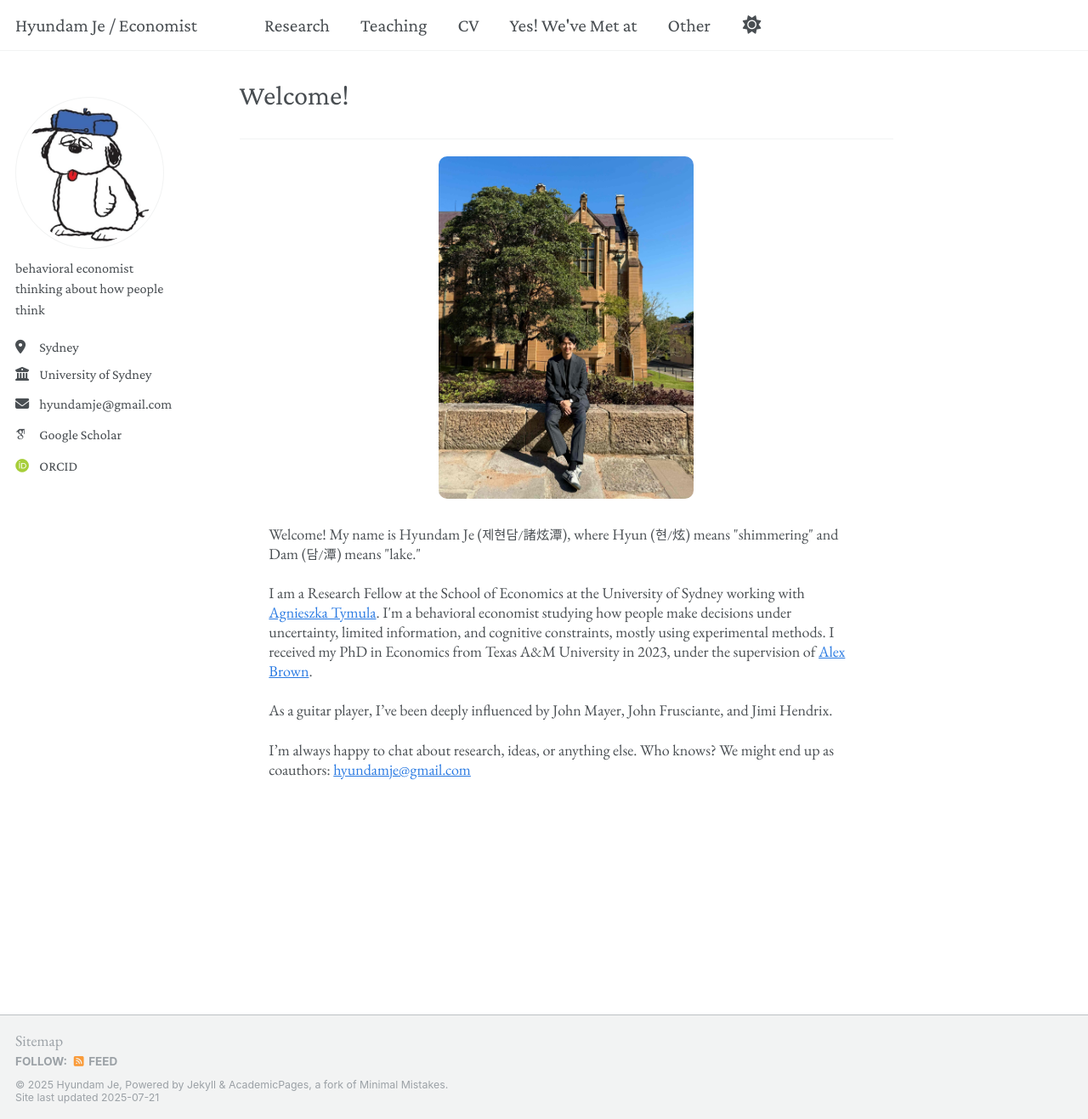
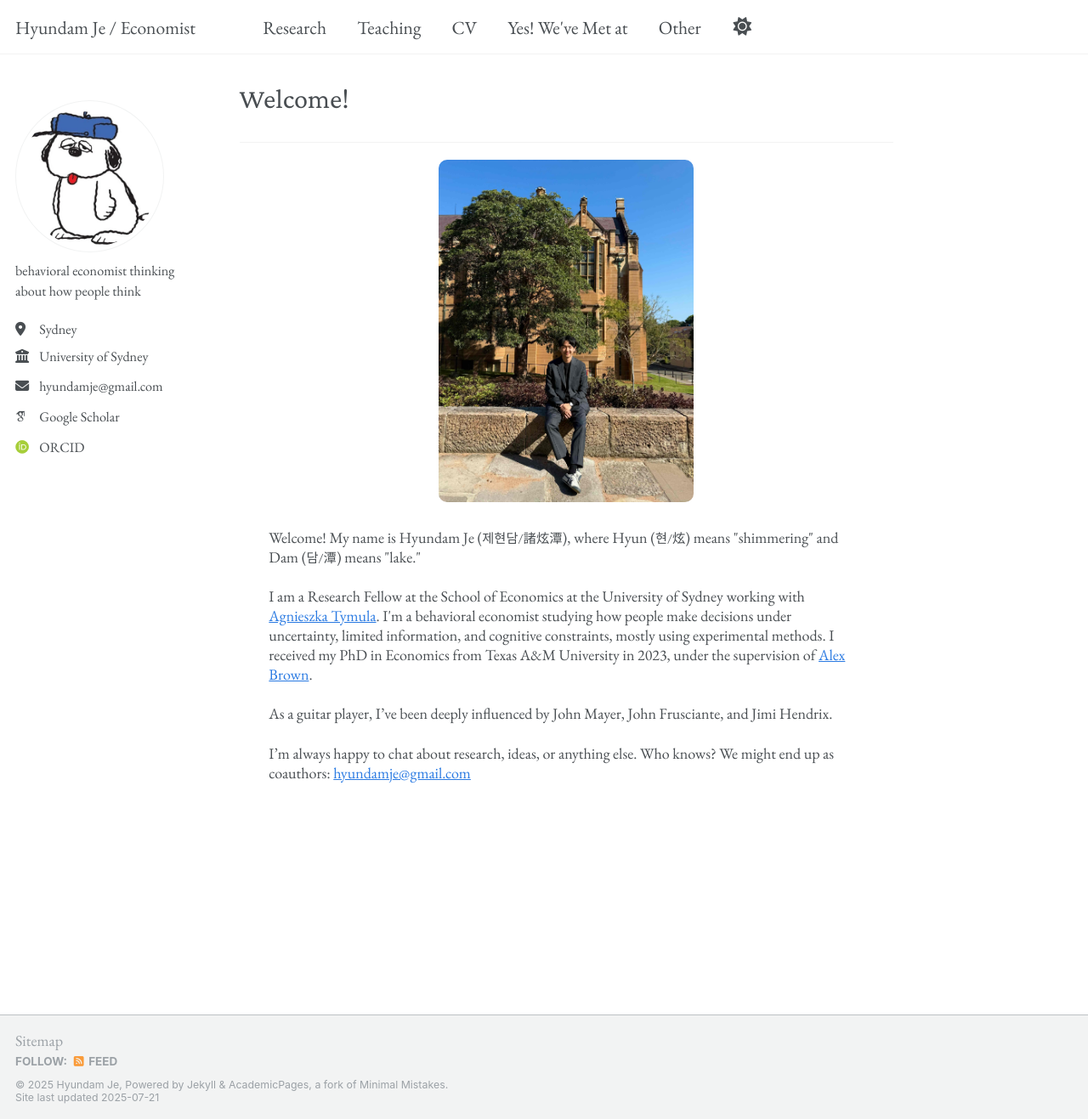
Before and after one commit to hyundamje/hyundamje.github.io, a Jekyll site: the page built from _pages/about.md, in a window 1280 px wide and 1317 px high. Shown: the whole window at 85% size. Built offline with Jekyll 4.4.1, drawn with Linux system fonts in a browser that asks for light colours; some web fonts are replaced.

Commit message:
Update custom.css

```diff
--- a/assets/css/custom.css
+++ b/assets/css/custom.css
@@ -3,13 +3,13 @@
 .masthead__menu,
 .masthead__menu a {
 
-  font-family: 'Crimson Pro', serif !important;
+  font-family: 'EB Garamond', serif !important;
    font-size: 1.2rem !important;
   font-weight: 400;
 }
 
 .author__name {
-  font-family: 'Crimson Pro', serif !important;
+  font-family: 'EB Garamond', serif !important;
   font-size: 1.5rem !important;
   font-weight: 400;
 }
@@ -17,6 +17,6 @@
 .author__urls,
 .author__urls li,
 .author__urls a {
- font-family: 'Crimson Pro', serif !important;
+ font-family: 'EB Garamond', serif !important;
  font-size: 0.9rem !important;
 }
```
